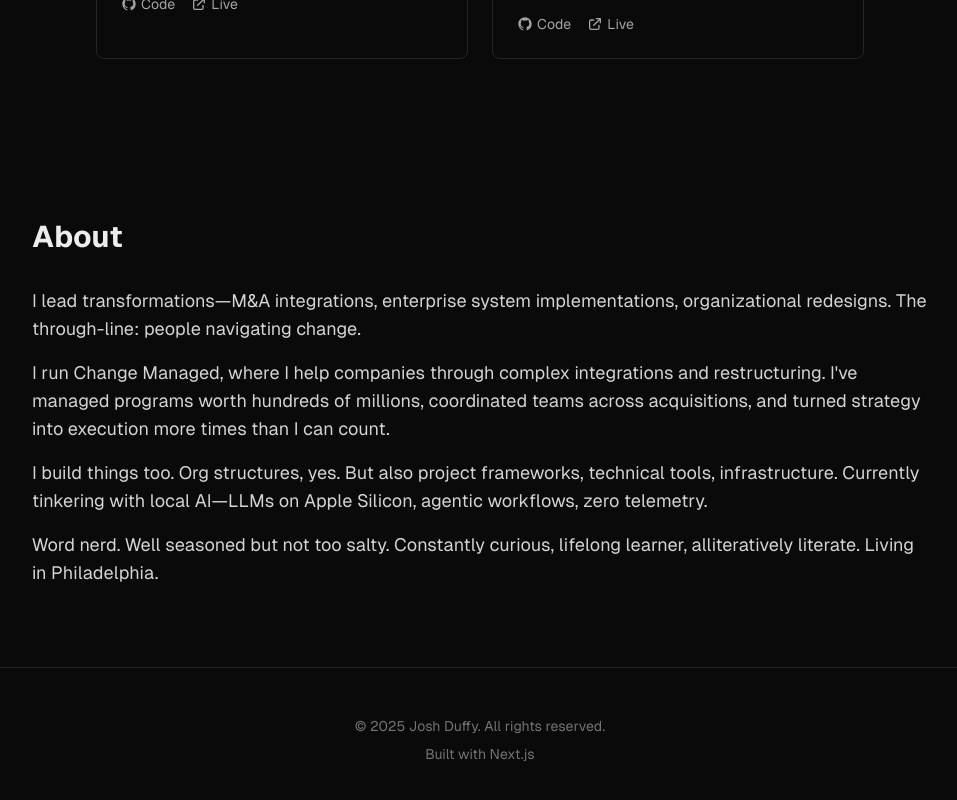
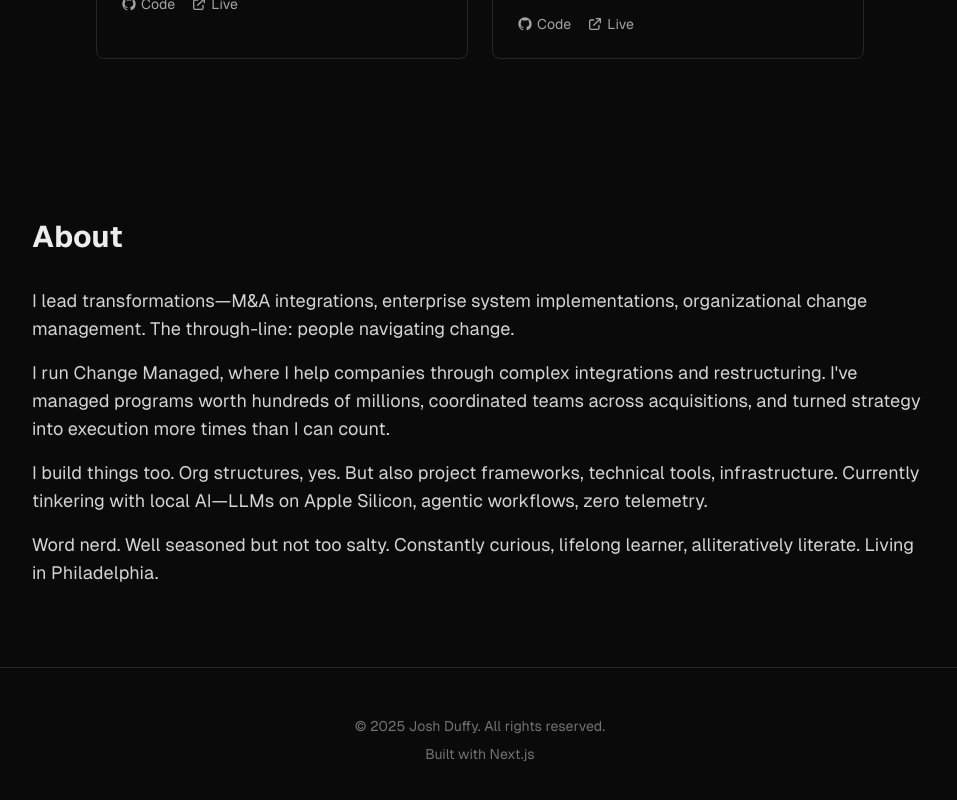
Before and after one commit to joshduffy/joshduffy.dev, a Next.js app: page / in a window 1280 px wide. Shown: the part 1731-2531 px from the top of the page, without its empty margins (160-1117 px from the left). Built offline with nearby package versions, Linux system fonts and the light colour scheme; no server answers.

Commit message:
Update About copy with organizational change management

```diff
--- a/src/components/About.tsx
+++ b/src/components/About.tsx
@@ -6,7 +6,7 @@ export default function About() {
         <div className="space-y-4 text-lg text-neutral-300">
           <p>
             I lead transformations—M&amp;A integrations, enterprise system implementations,
-            organizational redesigns. The through-line: people navigating change.
+            organizational change management. The through-line: people navigating change.
           </p>
           <p>
             I run Change Managed, where I help companies through complex integrations
```
